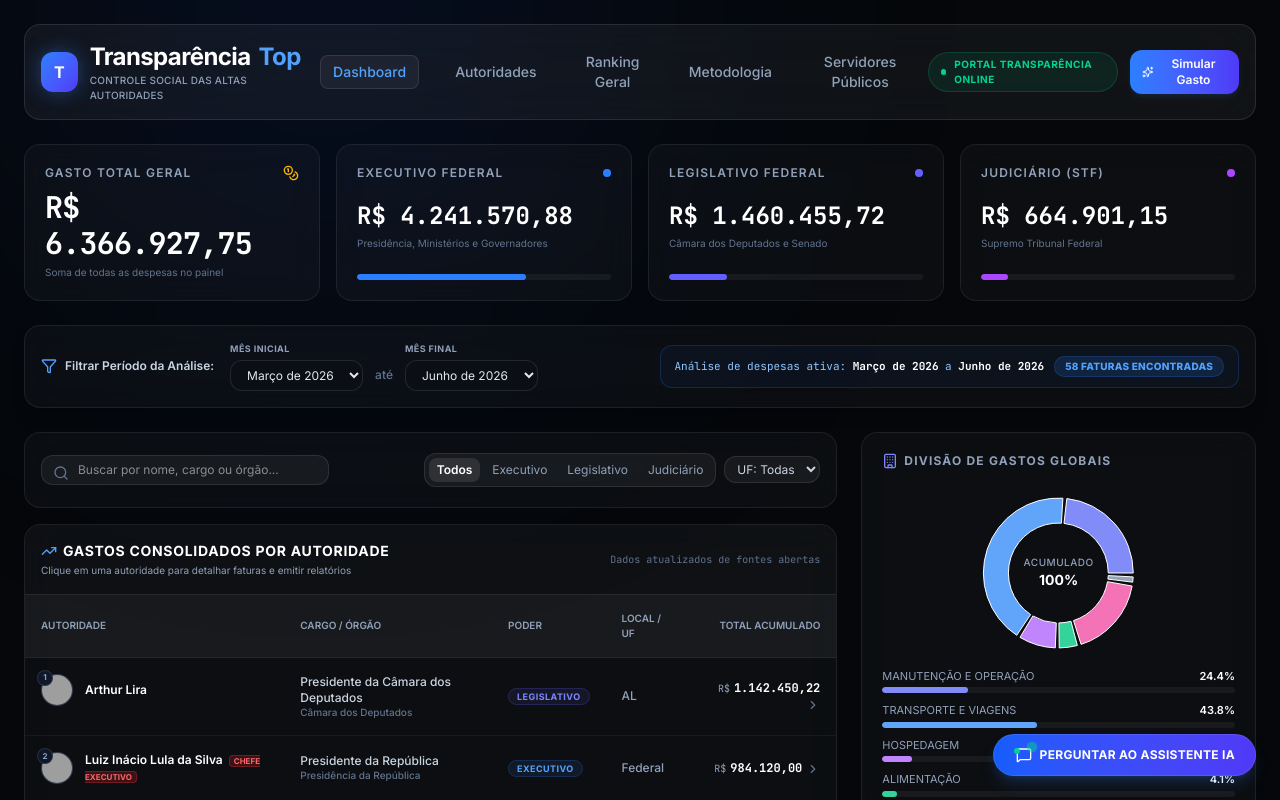
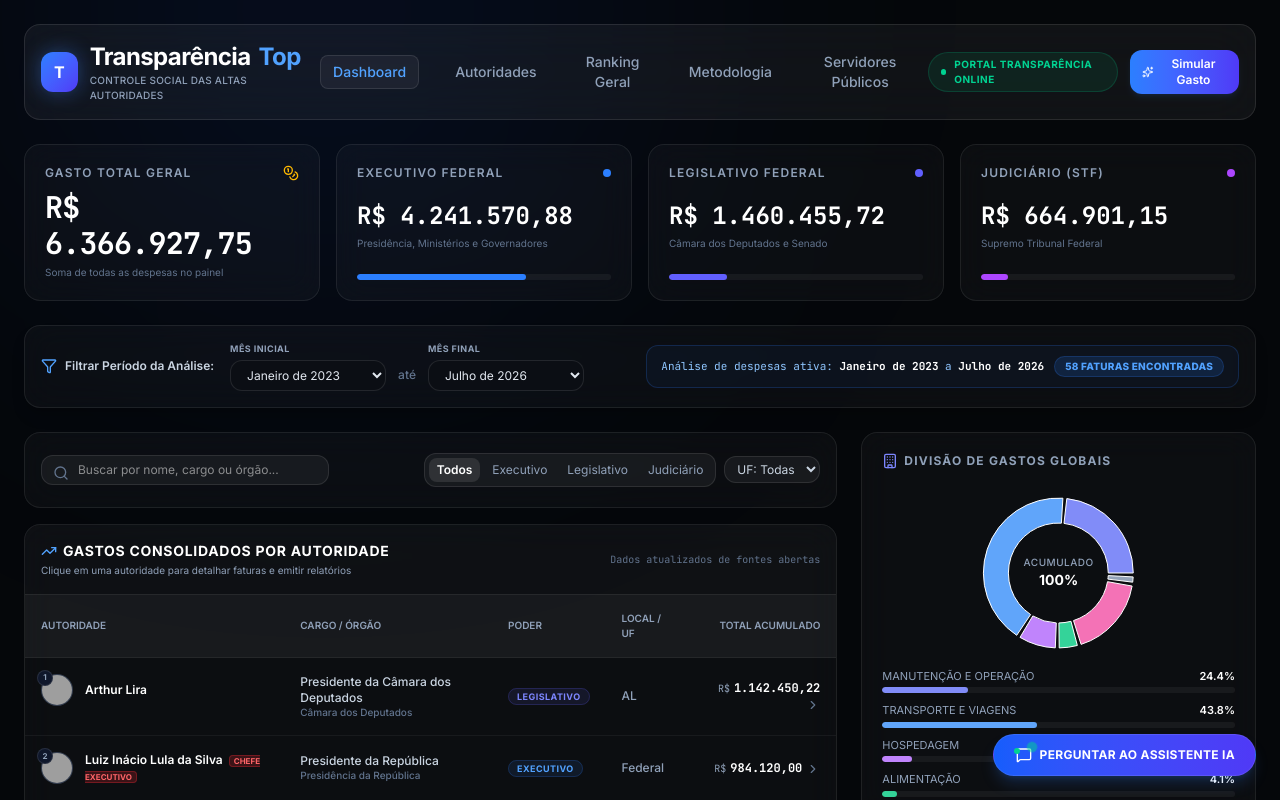
Before and after one commit to osmagal/transparencia-top, a React (Vite) app: page / in a window 1280 px wide. Shown: the top 800 px of the page. Built offline with nearby package versions, Linux system fonts and the light colour scheme; grey boxes are pictures that could not be loaded.

Commit message:
feat: diversify expenditure data across 2023-2026
Update customGastos to map original expenditure records across a wider date range (2023-2026) and adjust initial period filter states to improve data visualization coverage.

```diff
--- a/src/App.tsx
+++ b/src/App.tsx
@@ -279,7 +279,19 @@ export default function App() {
   const [isTyping, setIsTyping] = useState(false);
 
   // States for manual custom expenditure simulation (to let the user interactively edit data!)
-  const [customGastos, setCustomGastos] = useState<GastoUnificado[]>(GASTOS);
+  const [customGastos, setCustomGastos] = useState<GastoUnificado[]>(() => {
+    // Distribute GASTOS over 2023, 2024, 2025, and 2026 to ensure there's always rich data
+    return GASTOS.map((g, idx) => {
+      const years = [2026, 2025, 2024, 2023];
+      const targetYear = years[idx % years.length];
+      const originalDate = g.data_gasto; // e.g. "2026-05-12"
+      const newDate = originalDate ? originalDate.replace("2026", targetYear.toString()) : "";
+      return {
+        ...g,
+        data_gasto: newDate
+      };
+    });
+  });
   const [showAddSpendingModal, setShowAddSpendingModal] = useState(false);
   const [newSpending, setNewSpending] = useState({
     autoridadeId: AUTORIDADES[0].id,
@@ -290,9 +302,9 @@ export default function App() {
     cnpj: ""
   });
 
-  // Period filter states (Initially covers the whole range of GASTOS from "2026-03" to "2026-06")
-  const [startPeriod, setStartPeriod] = useState<string>("2026-03");
-  const [endPeriod, setEndPeriod] = useState<string>("2026-06");
+  // Period filter states (Initially covers the wide range from Jan 2023 to Jul 2026)
+  const [startPeriod, setStartPeriod] = useState<string>("2023-01");
+  const [endPeriod, setEndPeriod] = useState<string>("2026-07");
 
   // Helper function to format "YYYY-MM" period strings to Portuguese format
   const formatPeriod = (yyyymm: string) => {
@@ -314,8 +326,17 @@ export default function App() {
         periods.add(g.data_gasto.substring(0, 7));
       }
     });
-    if (periods.size === 0) {
-      return ["2026-03", "2026-04", "2026-05", "2026-06"];
+    // Add custom dynamic range to allow full flexibility:
+    const currentDate = new Date();
+    const maxYear = currentDate.getFullYear(); // 2026
+    for (let y = 2023; y <= maxYear; y++) {
+      for (let m = 1; m <= 12; m++) {
+        // Only include up to current month for the current year
+        if (y === maxYear && m > (currentDate.getMonth() + 1)) {
+          break;
+        }
+        periods.add(`${y}-${m.toString().padStart(2, '0')}`);
+      }
     }
     return Array.from(periods).sort();
   }, [customGastos]);
```
